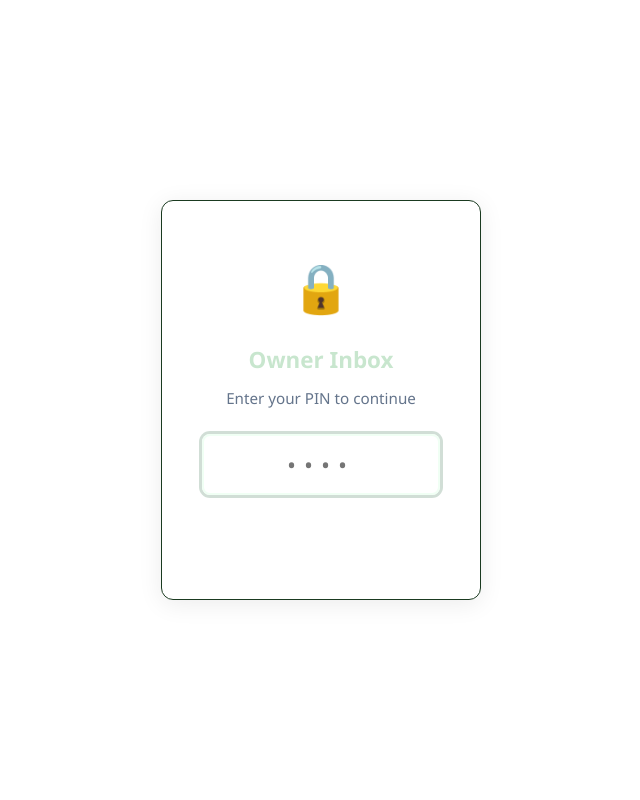
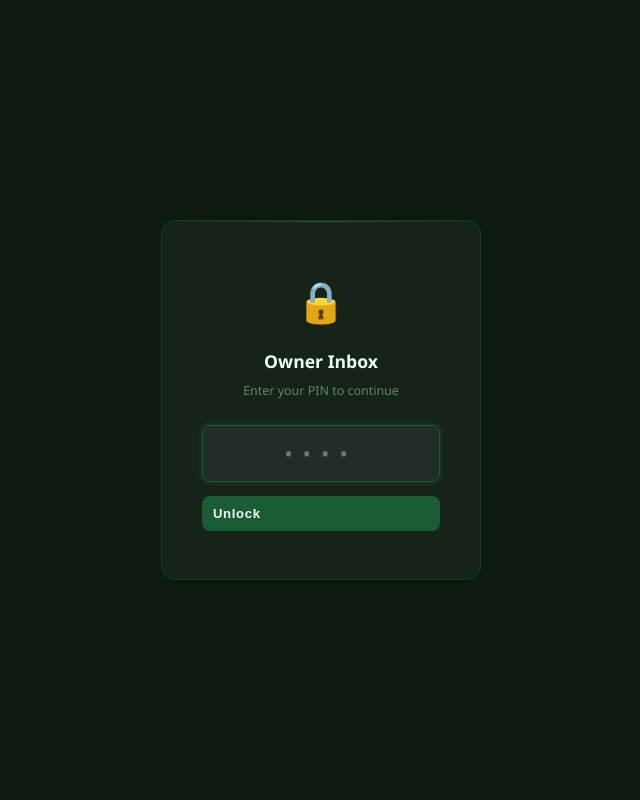
Before and after one commit to ssinjinx/RO-Marketing-Tools, a Flask app: page /lock in a window 1280 px wide. Shown: the whole page, without its empty margins (319-959 px from the left). Run offline with Flask 3, Linux system fonts and the light colour scheme.

Commit message:
feat: update dashboard with particles and restyle lock page
Co-Authored-By: Claude Sonnet 4.6 <noreply@anthropic.com>

```diff
--- a/Owner Inbox/templates/lock.html
+++ b/Owner Inbox/templates/lock.html
@@ -6,16 +6,76 @@
   <title>Owner Inbox — Locked</title>
   <link rel="stylesheet" href="{{ url_for('static', filename='style.css') }}">
   <style>
-    body { display: flex; align-items: center; justify-content: center; min-height: 100vh; background: var(--bg); }
-    .lock-box { background: var(--surface); border: 1px solid var(--border); border-radius: 12px; padding: 48px 40px; text-align: center; width: 320px; box-shadow: 0 4px 24px rgba(0,0,0,0.08); }
-    .lock-icon { font-size: 48px; margin-bottom: 16px; }
-    .lock-box h1 { font-size: 1.4rem; margin-bottom: 8px; color: var(--text); }
-    .lock-box p { color: #64748b; margin-bottom: 24px; font-size: 0.95rem; }
-    .lock-box input[type=password] { width: 100%; padding: 12px 16px; font-size: 1.5rem; letter-spacing: 8px; text-align: center; border: 2px solid var(--border); border-radius: 8px; margin-bottom: 16px; outline: none; }
-    .lock-box input[type=password]:focus { border-color: var(--primary); }
-    .lock-box button { width: 100%; padding: 12px; background: var(--primary); color: white; border: none; border-radius: 8px; font-size: 1rem; cursor: pointer; }
-    .lock-box button:hover { opacity: 0.9; }
-    .error { color: #dc2626; font-size: 0.9rem; margin-bottom: 12px; }
+    body {
+      display: flex;
+      align-items: center;
+      justify-content: center;
+      min-height: 100vh;
+      background: #0c1a10;
+    }
+    .lock-box {
+      background: rgba(255,255,255,0.04);
+      border: 1px solid #1a3a20;
+      border-radius: 14px;
+      padding: 48px 40px;
+      text-align: center;
+      width: 320px;
+      position: relative;
+      overflow: hidden;
+    }
+    .lock-box::before {
+      content: '';
+      position: absolute;
+      top: 0; left: 0; right: 0;
+      height: 1px;
+      background: linear-gradient(90deg, transparent, #2ecc71, transparent);
+      animation: shimmer 3s ease-in-out infinite;
+    }
+    @keyframes shimmer { 0%,100%{opacity:0} 50%{opacity:1} }
+    .lock-icon { font-size: 40px; margin-bottom: 14px; }
+    .lock-box h1 {
+      font-size: 1.1rem;
+      font-weight: 800;
+      margin-bottom: 6px;
+      color: #f0fff4;
+    }
+    .lock-box p { color: #5a8a6a; margin-bottom: 24px; font-size: 0.78rem; }
+    .lock-box input[type=password] {
+      width: 100%;
+      padding: 12px 16px;
+      font-size: 1.4rem;
+      letter-spacing: 10px;
+      text-align: center;
+      background: rgba(255,255,255,0.05);
+      border: 1px solid #1a3a20;
+      border-radius: 8px;
+      color: #f0fff4;
+      margin-bottom: 14px;
+      outline: none;
+      transition: border-color 0.2s, box-shadow 0.2s;
+    }
+    .lock-box input[type=password]:focus {
+      border-color: #1a5c35;
+      box-shadow: 0 0 0 3px rgba(26,92,53,0.2);
+    }
+    .lock-box button {
+      width: 100%;
+      padding: 11px;
+      background: #1a5c35;
+      color: #f0fff4;
+      border: none;
+      border-radius: 8px;
+      font-size: 0.82rem;
+      font-weight: 700;
+      cursor: pointer;
+      letter-spacing: 0.05em;
+      transition: background 0.2s, box-shadow 0.2s;
+    }
+    .lock-box button:hover {
+      background: #225f3a;
+      box-shadow: 0 0 16px rgba(26,92,53,0.5);
+    }
+    .error { color: #f08080; font-size: 0.78rem; margin-bottom: 12px; }
   </style>
 </head>
 <body>
```
Also changed, not shown: Owner Inbox/templates/index.html (+16 -7 lines).
